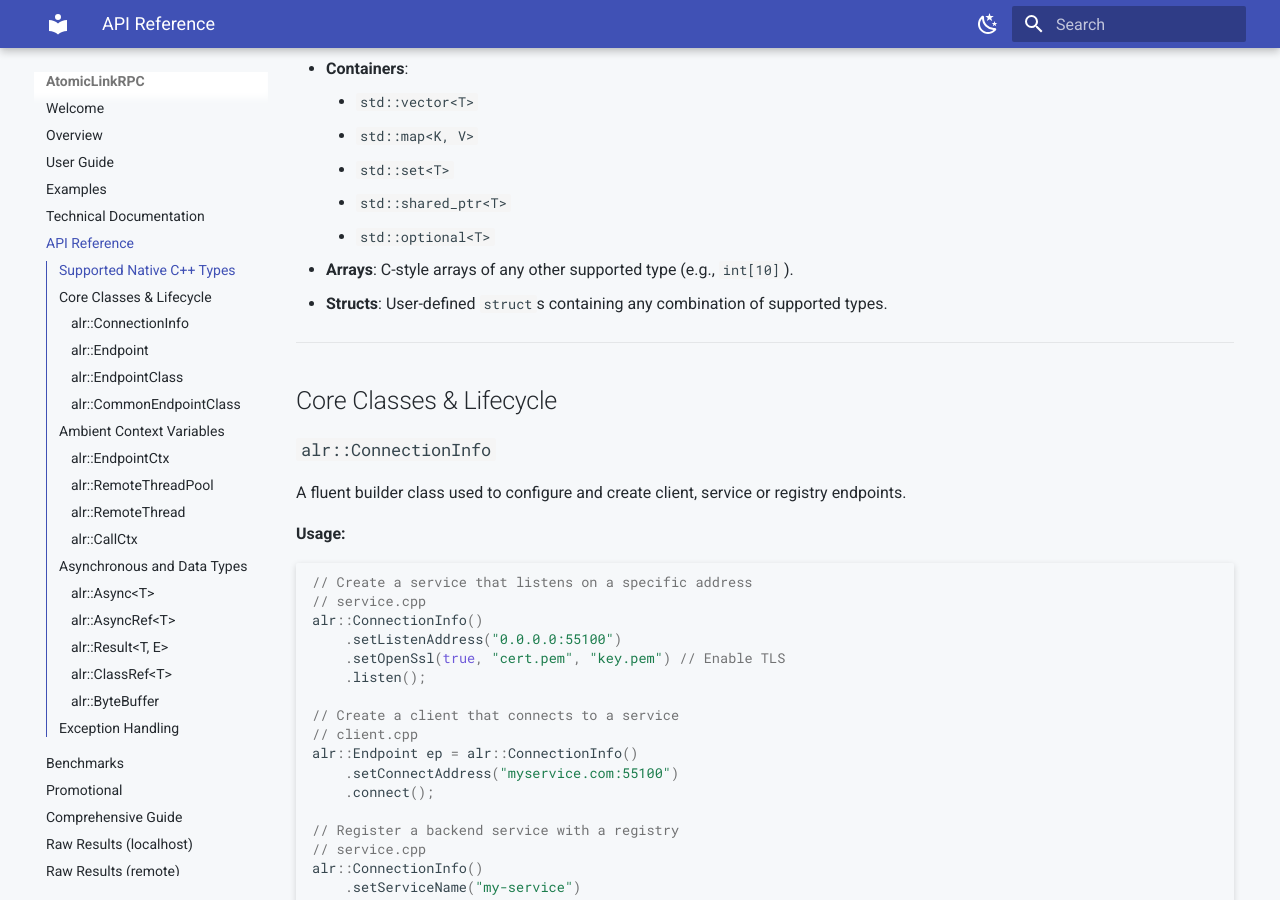
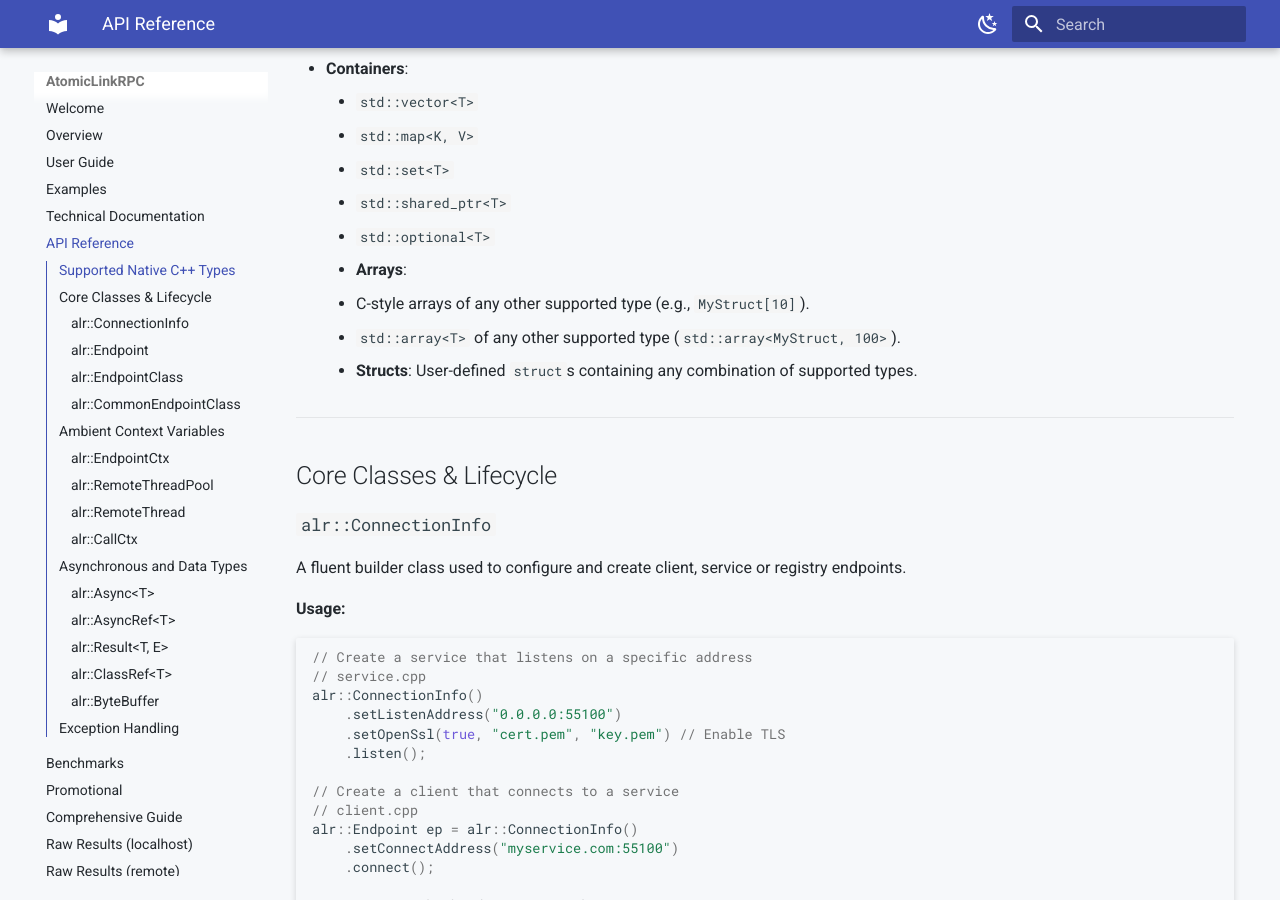
Before and after one commit to AtomicLinkRPC/alr-preview, an MkDocs documentation site: the page built from docs/api-reference.md, in a window 1280 px wide and 900 px high, scrolled down 450 px. Built offline with MkDocs 1.6.1 and Material for MkDocs 9.7.7, drawn with Linux system fonts in a browser that asks for light colours.

Commit message:
Update docs to mention support for std::array<T>.

```diff
--- a/docs/api-reference.md
+++ b/docs/api-reference.md
@@ -12,12 +12,16 @@ ALR natively supports a wide range of C++ types for use in your remote methods a
 -   **Enums**: Standard C++ `enum` and `enum class`.
 -   **Strings**: `std::string`.
 -   **Containers**:
+
     -   `std::vector<T>`
     -   `std::map<K, V>`
     -   `std::set<T>`
     -   `std::shared_ptr<T>`
     -   `std::optional<T>`
--   **Arrays**: C-style arrays of any other supported type (e.g., `int[10]`).
+-   **Arrays**:
+
+    - C-style arrays of any other supported type (e.g., `MyStruct[10]`).
+    - `std::array<T>` of any other supported type (`std::array<MyStruct, 100>`).
 -   **Structs**: User-defined `struct`s containing any combination of supported types.
 
 ---
```
Also changed, not shown: docs/assets/results/raw_results_localhost.md (+2 -0 lines), docs/assets/results/raw_results_remote.md (+4 -0 lines), docs/technical.md (+2 -0 lines).
